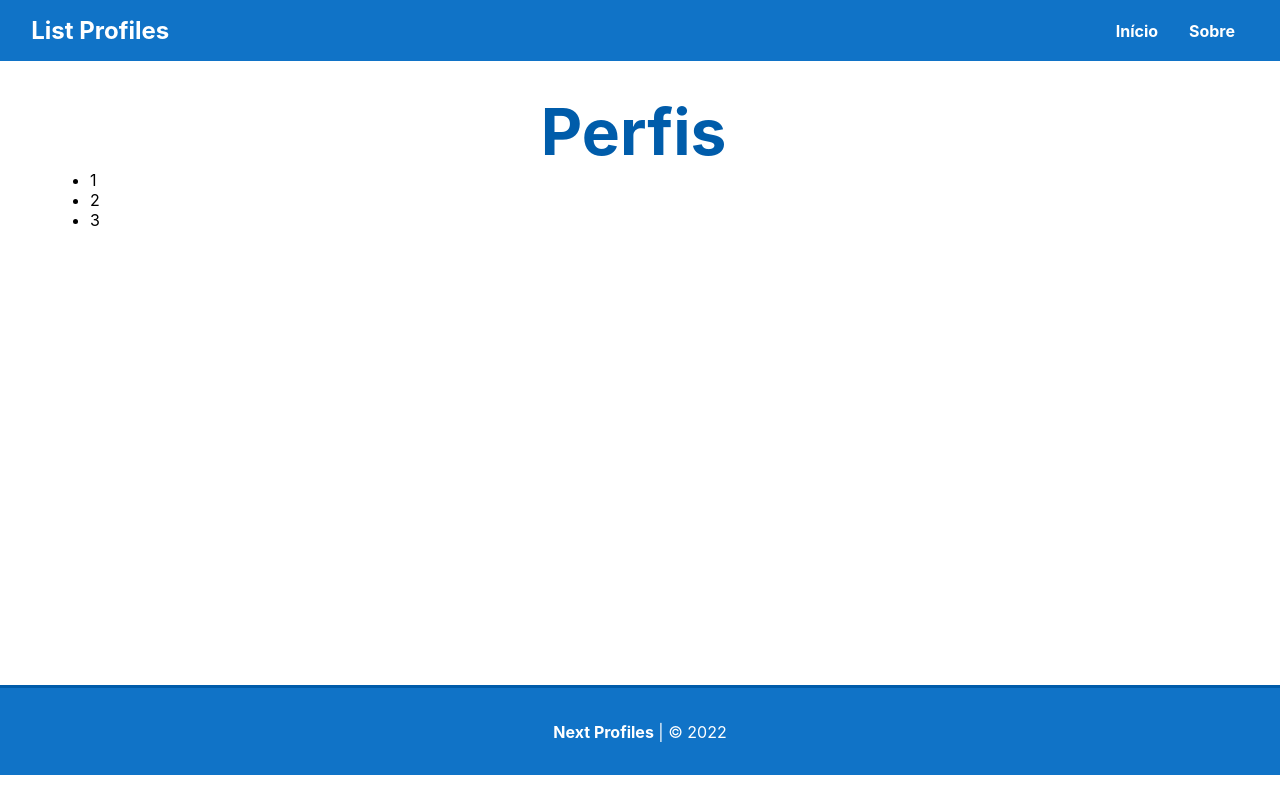
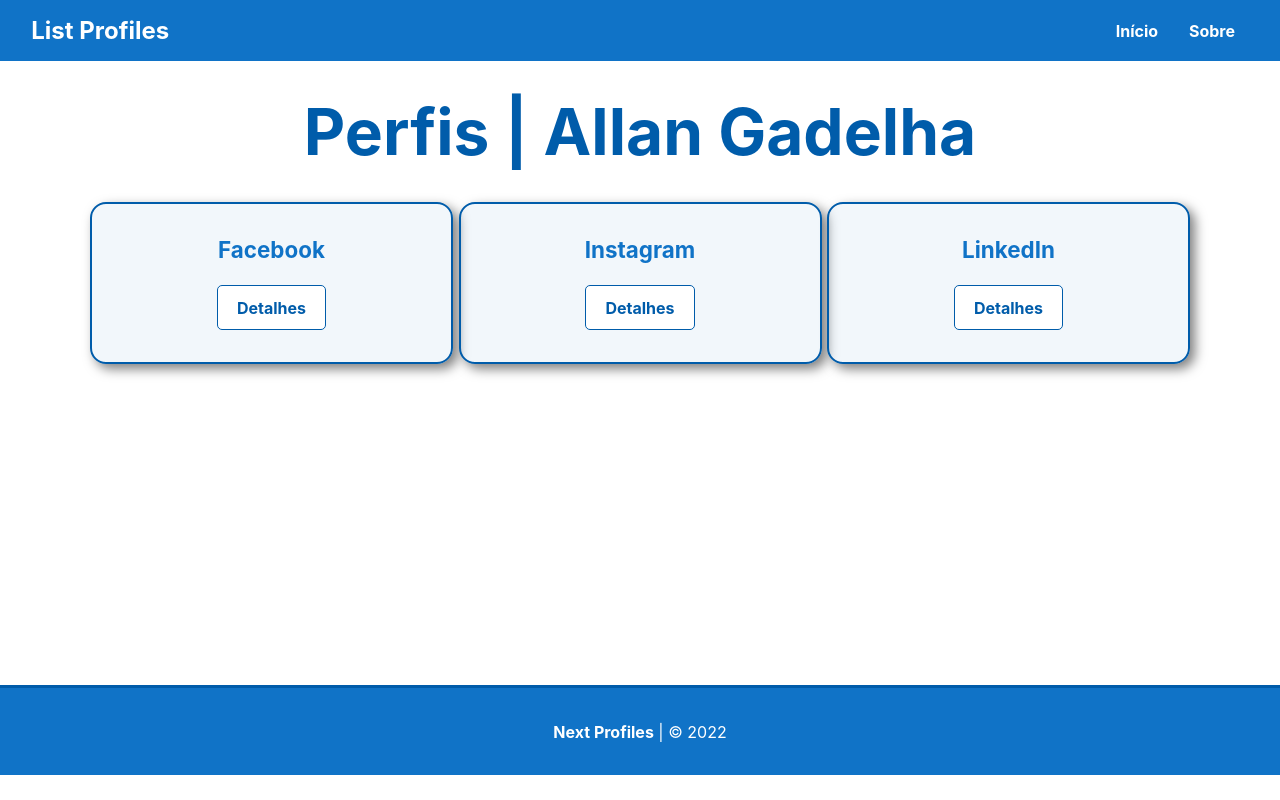
Before and after one commit to allangadelha/next-profiles, a Next.js app: page / in a window 1280 px wide. Built offline with nearby package versions, Linux system fonts and the light colour scheme; data requests are answered from the project's data file.

Commit message:
Concluding component Card

```diff
--- /dev/null
+++ b/components/Card.js
@@ -0,0 +1,14 @@
+import Link from 'next/link';
+import styles from '../styles/Card.module.css';
+
+export default function Card({profile}) {
+
+    return (
+        <div className={styles.card}>
+            <h3 className={styles.title}>{profile.social_network}</h3>
+            <Link href={`/profile/${profile.id}`}>
+                <a className={styles.btn}>Detalhes</a>
+            </Link>
+        </div>
+    )
+}
--- a/pages/api/db.json
+++ b/pages/api/db.json
@@ -2,16 +2,19 @@
     "profiles":[
         {
             "id": 1,
+            "name": "Allan Gadelha",
             "social_network": "Facebook",
             "link": "https://www.facebook.com/allan.gadelhaxavier"
         },
         {
             "id": 2,
+            "name": "Allan Gadelha",
             "social_network": "Instagram",
             "link": "https://www.instagram.com/allangadelhaxavier"
         },
         {
             "id": 3,
+            "name": "Allan Gadelha",
             "social_network": "LinkedIn",
             "link": "https://www.linkedin.com/in/allan-gadelha-xavier-1659b428"
         }
--- a/pages/index.js
+++ b/pages/index.js
@@ -1,3 +1,4 @@
+import Card from '../components/Card';
 import styles from '../styles/Home.module.css'
 
 export async function getStaticProps() {
@@ -21,14 +22,12 @@
   return (
     <>
       <div className={styles.title}>
-        <h1>Perfis</h1>
+        <h1>Perfis | {profiles[0].name}</h1>
       </div>
       <div className={styles.profile_container}>
-        <ul>
           {profiles.map((profile) => (
-            <li key={profile.id}>{profile.id}</li>
+            <Card key={profile.id} profile={profile}/>
           ))}
-        </ul>
       </div>
     </>
   )
--- /dev/null
+++ b/styles/Card.module.css
@@ -0,0 +1,46 @@
+.card {
+    align-items: center;
+    background-color: rgba(0, 92, 170, 0.05);
+    border: 2px solid #005CAA;
+    border-radius: 1em;
+    box-shadow: 5px 5px 12px rgba(0, 0, 0, 0.5);
+    color: #1073C7;
+    display: flex;
+    flex-direction: column;
+    justify-content: center;
+    margin-bottom: 2em;
+    padding: 2em 1em;
+    min-width: 33%;
+}
+
+.card .name {
+    align-items: center;
+    border-radius: 5px;
+    color: #1073C7;
+    display: flex;
+    justify-content: center;
+    margin: 1em 0;
+    padding: 5px;
+}
+
+.card .title {
+    font-size: 1.4em;
+    margin-bottom: 1em;
+    text-transform: capitalize;
+}
+
+.card .btn {
+    background-color: #FFFFFF;
+    border: 1px solid #005CAA;
+    border-radius: 5px;
+    color: #005CAA;
+    font-weight: bold;
+    padding: .7em 1.2em;
+    text-decoration: none;
+    transition: .3s;
+}
+
+.card .btn:hover {
+    background-color: #005CAA;
+    color: #FFFFFF;
+}
--- a/styles/Home.module.css
+++ b/styles/Home.module.css
@@ -8,7 +8,7 @@
 .title {
   color: #005CAA;
   font-size: 2em;
-  margin-right: .4em;
+  margin-bottom: 1em;
   text-align: center;
 }
 
--- a/styles/globals.css
+++ b/styles/globals.css
@@ -1,9 +1,9 @@
 * {
   box-sizing: border-box;
-  padding: 0;
   font-family: -apple-system, BlinkMacSystemFont, Segoe UI, Roboto, Oxygen,
   Ubuntu, Cantarell, Fira Sans, Droid Sans, Helvetica Neue, sans-serif;
   margin: 0;
+  padding: 0;
 }
 
 .main_container {
```
